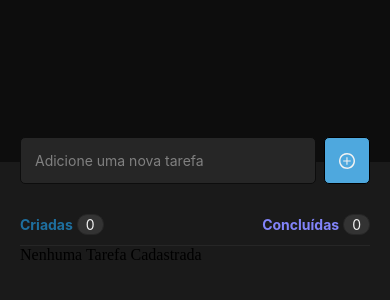
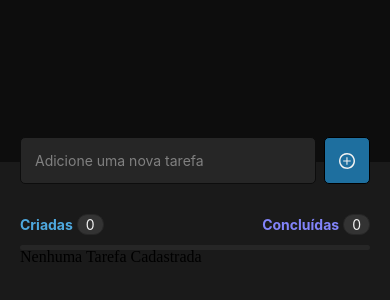
Before and after one commit to EmanoelJuvencio/react-native-todo-list, a React Native app: screen / in a window 390 px wide. Shown: the part 28-328 px from the top of the page. Built offline with nearby package versions, Linux system fonts and the light colour scheme.

Commit message:
feat: Criado ProgressBar

```diff
--- /dev/null
+++ b/src/components/atoms/ProgressBar/Index.tsx
@@ -0,0 +1,36 @@
+import { StyleSheet, View } from 'react-native'
+import { blueDark, gray500 } from '../../../utils/globalStyle'
+
+interface IProgressBar {
+  progress: number
+}
+
+export function ProgressBar({ progress }: IProgressBar) {
+  return (
+    <View style={styles(progress).containerProgressBar}>
+      <View style={styles(progress).backgroundProgressBar} />
+      <View style={styles(progress).overlayProgressBar} />
+    </View>
+  )
+}
+
+function styles(progress: number) {
+  return StyleSheet.create({
+    containerProgressBar: {
+      flex: 1,
+      marginTop: 10,
+    },
+    backgroundProgressBar: {
+      height: 5,
+      borderRadius: 10,
+      backgroundColor: gray500,
+    },
+    overlayProgressBar: {
+      position: 'absolute',
+      height: 5,
+      borderRadius: 10,
+      backgroundColor: blueDark,
+      width: `${progress}%`, // Cor com transparência
+    },
+  })
+}
--- a/src/components/molecules/HeaderToDoList/index.tsx
+++ b/src/components/molecules/HeaderToDoList/index.tsx
@@ -1,15 +1,25 @@
 import { StyleSheet, View } from 'react-native'
 import { Badge } from '../../atoms/Badge'
 import { Typography } from '../../atoms/Typography'
-import { blue, gray500, purple } from '../../../utils/globalStyle'
+import { blue, blueDark, gray500, purple } from '../../../utils/globalStyle'
+import { ProgressBar } from '../../atoms/ProgressBar/Index'
 
 interface IHeaderToDoList {
   countCreated: number
   countCompleted: number
+  progressBar: number
 }
 
 export function HeaderToDoList(props: IHeaderToDoList) {
-  const { countCreated, countCompleted } = props
+  const { countCreated, countCompleted, progressBar } = props
+
+  const styles = StyleSheet.create({
+    containerResumer: {
+      flexDirection: 'row',
+      gap: 4,
+      alignItems: 'center',
+    },
+  })
 
   return (
     <>
@@ -31,17 +41,7 @@ export function HeaderToDoList(props: IHeaderToDoList) {
         </View>
       </View>
 
-      <View
-        style={{ borderBottomWidth: 1, marginTop: 10, borderColor: gray500 }}
-      />
+      <ProgressBar progress={progressBar} />
     </>
   )
 }
-
-export const styles = StyleSheet.create({
-  containerResumer: {
-    flexDirection: 'row',
-    gap: 4,
-    alignItems: 'center',
-  },
-})
--- a/src/components/template/Content/index.tsx
+++ b/src/components/template/Content/index.tsx
@@ -51,6 +51,10 @@ export function Content() {
       <HeaderToDoList
         countCompleted={tasks.filter((task) => task.completed === true).length}
         countCreated={tasks.length}
+        progressBar={
+          (tasks.filter((task) => task.completed === true).length * 100) /
+          tasks.length
+        }
       />
       <FlatList
         data={tasks}
--- a/src/utils/globalStyle.ts
+++ b/src/utils/globalStyle.ts
@@ -1,6 +1,6 @@
 // Cores do Produto
-export const blue = '#1E6F9F'
-export const blueDark = '#4EA8DE'
+export const blue = '#4EA8DE'
+export const blueDark = '#1E6F9F'
 export const purple = '#8284FA'
 export const purpleDark = '#5E60CE'
 
```
